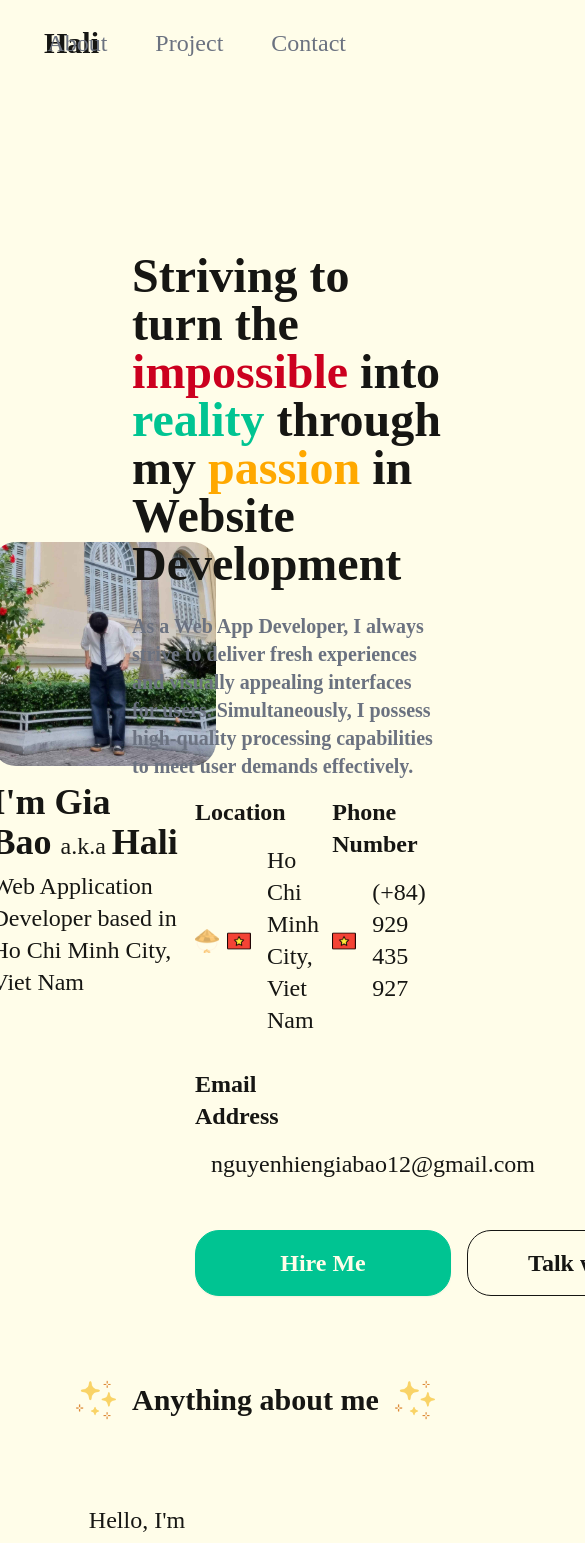
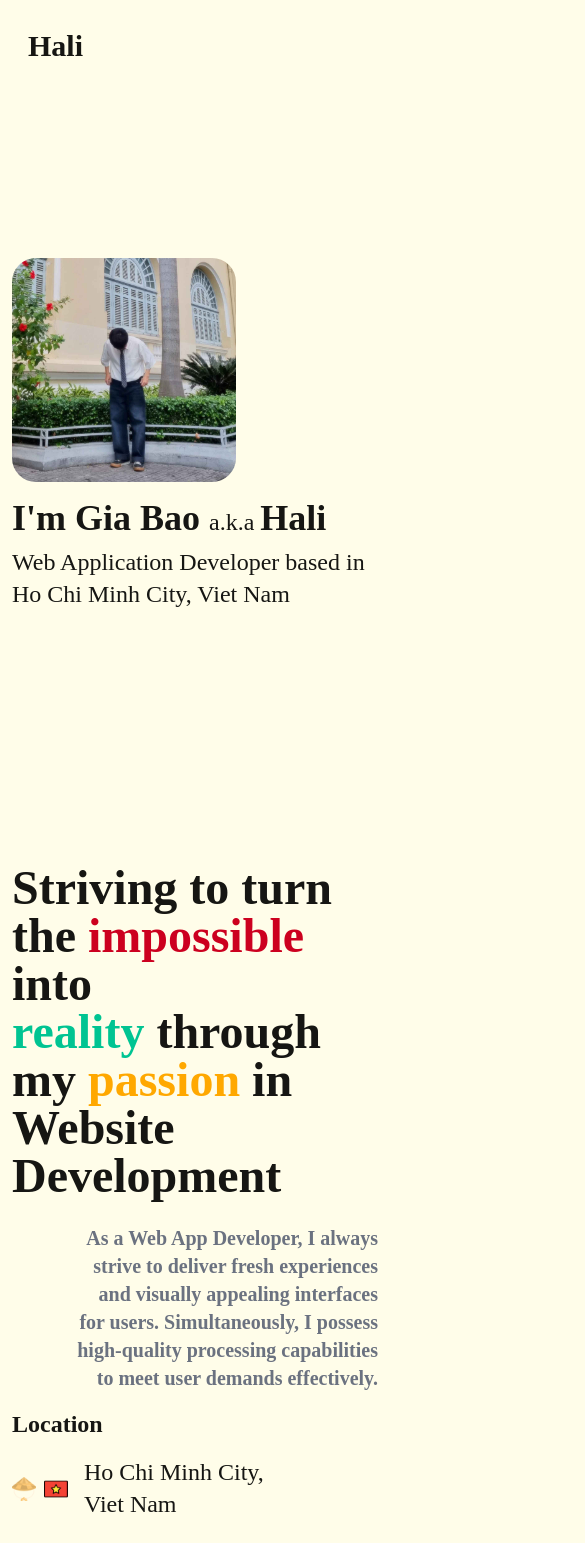
Before and after one commit to giabao12-hali/portfolio, a React (Vite) app: page / in a window 390 px wide. Shown: the top 1543 px of the page, 585 px wide, since content can reach past the window. Built offline with nearby package versions, Linux system fonts and the light colour scheme.

Commit message:
Add react-scroll-into-view package to dependencies

```diff
--- a/package.json
+++ b/package.json
@@ -14,7 +14,8 @@
     "lucide-react": "^0.446.0",
     "react": "^18.3.1",
     "react-dom": "^18.3.1",
-    "react-infinite-logo-slider": "^1.0.13"
+    "react-infinite-logo-slider": "^1.0.13",
+    "react-scroll-into-view": "^2.1.3"
   },
   "devDependencies": {
     "@eslint/js": "^9.9.0",
--- a/src/App.jsx
+++ b/src/App.jsx
@@ -8,6 +8,7 @@ import Aos from 'aos'
 import 'aos/dist/aos.css'
 import { useEffect } from 'react'
 import Slider from 'react-infinite-logo-slider'
+import ScrollIntoView from 'react-scroll-into-view'
 
 function App() {
 
@@ -19,8 +20,63 @@ function App() {
     <>
       <div className='w-full min-h-screen p-3'>
         <navbar>
-          <section>
-            <div className="navbar bg-base-100 px-8">
+          <div className='hidden sm:drawer sm:p-4'>
+            <input id='drawer-navbar' type='checkbox' className='drawer-toggle' />
+            <div className='drawer-content'>
+              <label className="group font-semibold text-3xl font-merriweatherFont transition duration-300 cursor-pointer drawer-button" htmlFor='drawer-navbar'>
+                Hali
+                <span className="block max-w-0 group-hover:max-w-14 transition-all duration-500 h-0.5 bg-error"></span>
+              </label>
+            </div>
+            <div className="drawer-side z-50">
+              <label htmlFor="drawer-navbar" aria-label="close sidebar" className="drawer-overlay"></label>
+              <ul className="menu bg-base-200 text-base-content min-h-full w-1/2 p-4">
+                <li>
+                  <ScrollIntoView selector='#about' alignToTop="true" className='cursor-pointer'>
+                    <a className="group text-gray-500 transition duration-300">
+                      About
+                      <span className="block max-w-0 group-hover:max-w-full transition-all duration-500 h-0.5 bg-gray-500"></span>
+                    </a>
+                  </ScrollIntoView>
+                </li>
+                <li>
+                  <ScrollIntoView selector='#projects' alignToTop="true" className='cursor-pointer'>
+                    <a className="group text-gray-500 transition duration-300">
+                      Project
+                      <span className="block max-w-0 group-hover:max-w-full transition-all duration-500 h-0.5 bg-gray-500"></span>
+                    </a>
+                  </ScrollIntoView>
+                </li>
+                <li>
+                  <ScrollIntoView selector='#projects' alignToTop="true" className='cursor-pointer'>
+                    <a className="group text-gray-500 transition duration-300">
+                      Contact
+                      <span className="block max-w-0 group-hover:max-w-full transition-all duration-500 h-0.5 bg-gray-500"></span>
+                    </a>
+                  </ScrollIntoView>
+                </li>
+                <div className="divider"></div>
+                <label className="swap swap-rotate">
+                  <input type="checkbox" className="theme-controller" value="darkTheme" />
+                  <svg
+                    className="swap-off h-10 w-10 fill-current"
+                    xmlns="http://www.w3.org/2000/svg"
+                    viewBox="0 0 24 24">
+                    <path
+                      d="M5.64,17l-.71.71a1,1,0,0,0,0,1.41,1,1,0,0,0,1.41,0l.71-.71A1,1,0,0,0,5.64,17ZM5,12a1,1,0,0,0-1-1H3a1,1,0,0,0,0,2H4A1,1,0,0,0,5,12Zm7-7a1,1,0,0,0,1-1V3a1,1,0,0,0-2,0V4A1,1,0,0,0,12,5ZM5.64,7.05a1,1,0,0,0,.7.29,1,1,0,0,0,.71-.29,1,1,0,0,0,0-1.41l-.71-.71A1,1,0,0,0,4.93,6.34Zm12,.29a1,1,0,0,0,.7-.29l.71-.71a1,1,0,1,0-1.41-1.41L17,5.64a1,1,0,0,0,0,1.41A1,1,0,0,0,17.66,7.34ZM21,11H20a1,1,0,0,0,0,2h1a1,1,0,0,0,0-2Zm-9,8a1,1,0,0,0-1,1v1a1,1,0,0,0,2,0V20A1,1,0,0,0,12,19ZM18.36,17A1,1,0,0,0,17,18.36l.71.71a1,1,0,0,0,1.41,0,1,1,0,0,0,0-1.41ZM12,6.5A5.5,5.5,0,1,0,17.5,12,5.51,5.51,0,0,0,12,6.5Zm0,9A3.5,3.5,0,1,1,15.5,12,3.5,3.5,0,0,1,12,15.5Z" />
+                  </svg>
+                  <svg
+                    className="swap-on h-10 w-10 fill-current"
+                    xmlns="http://www.w3.org/2000/svg"
+                    viewBox="0 0 24 24">
+                    <path
+                      d="M21.64,13a1,1,0,0,0-1.05-.14,8.05,8.05,0,0,1-3.37.73A8.15,8.15,0,0,1,9.08,5.49a8.59,8.59,0,0,1,.25-2A1,1,0,0,0,8,2.36,10.14,10.14,0,1,0,22,14.05,1,1,0,0,0,21.64,13Zm-9.5,6.69A8.14,8.14,0,0,1,7.08,5.22v.27A10.15,10.15,0,0,0,17.22,15.63a9.79,9.79,0,0,0,2.1-.22A8.11,8.11,0,0,1,12.14,19.73Z" />
+                  </svg>
+                </label>
+              </ul>
+            </div>
+          </div>
+          <div className="navbar bg-base-100 px-8 sm:hidden">
             <div className="navbar-start">
               <a href="#" className="group font-semibold text-3xl font-merriweatherFont transition duration-300">
                 Hali
@@ -29,21 +85,23 @@ function App() {
             </div>
             <div className="navbar-end">
               <div className="flex gap-12 text-2xl font-merriweatherFont">
-                  <a href="#" className="group text-gray-500 transition duration-300">
+                <a href="" className="group text-gray-500 transition duration-300">
                   Home
                   <span className="block max-w-0 group-hover:max-w-full transition-all duration-500 h-0.5 bg-gray-500"></span>
                 </a>
-
-                  <a href="#" className="group text-gray-500 transition duration-300">
+                <ScrollIntoView selector='#about' alignToTop="true" className='cursor-pointer'>
+                  <a className="group text-gray-500 transition duration-300">
                     About
                     <span className="block max-w-0 group-hover:max-w-full transition-all duration-500 h-0.5 bg-gray-500"></span>
                   </a>
+                </ScrollIntoView>
 
-                  <a href="#" className="group text-gray-500 transition duration-300">
+                <ScrollIntoView selector='#projects' alignToTop="true" className='cursor-pointer'>
+                  <a className="group text-gray-500 transition duration-300">
                     Project
                     <span className="block max-w-0 group-hover:max-w-full transition-all duration-500 h-0.5 bg-gray-500"></span>
                   </a>
-
+                </ScrollIntoView>
                 <a href="#" className="group text-gray-500 transition duration-300">
                   Contact
                   <span className="block max-w-0 group-hover:max-w-full transition-all duration-500 h-0.5 bg-gray-500"></span>
@@ -51,12 +109,11 @@ function App() {
               </div>
             </div>
           </div>
-          </section>
         </navbar>
         <main>
           <section>
-            <div className="profile w-full flex mt-44">
-              <div className="left w-2/4 flex flex-col items-center justify-center gap-4">
+            <div className="profile w-full flex mt-44 sm:flex-col sm:justify-center">
+              <div className="left w-2/4 flex flex-col items-center justify-center gap-4 sm:w-full">
                 <div className="avatar flex flex-col gap-4">
                   <div className="w-56 rounded-3xl" data-aos="fade-up" data-aos-duration="1000">
                     <img src={avatar} alt="Profile Picture" />
@@ -69,16 +126,16 @@ function App() {
                   </div>
                 </div>
               </div>
-              <div className="right w-2/4 flex flex-col items-center gap-4" data-aos="fade-up" data-aos-duration="2000">
-                <article className="about-me text-pretty" >
+              <div className="right w-2/4 flex flex-col items-center gap-4 sm:w-full" data-aos="fade-up" data-aos-duration="2000">
+                <article className="about-me text-pretty sm:text-balance">
                   <h3 className="font-bold text-5xl font-brygada1918Font pb-6">
                     Striving to turn the <span className="text-error"> impossible </span>into <span className="text-success">reality&nbsp;</span>through my&nbsp;<span className="text-warning">passion&nbsp;</span>in Website Development
                   </h3>
-                  <p className="text-gray-500 font-brygada1918Font text-xl font-bold max-w-3xl">
+                  <p className="text-gray-500 font-brygada1918Font text-xl font-bold max-w-3xl sm:text-end sm:w-full">
                     As a Web App Developer, I always strive to deliver fresh experiences and visually appealing interfaces for users. Simultaneously, I possess high-quality processing capabilities to meet user demands effectively.
                   </p>
                 </article>
-                <div className="w-full flex">
+                <div className="w-full flex sm:flex-col sm:gap-10">
                   <div className="w-3/4 flex flex-col">
                     <p className='location-title font-merriweatherFont text-2xl font-semibold'>Location</p>
                     <div className='location mt-4'>
@@ -91,7 +148,7 @@ function App() {
                     <p className='email-address-title font-merriweatherFont text-2xl font-semibold mt-8'>Email Address</p>
                     <div className='email-address mt-4'>
                       <div className='w-full flex items-center'>
-                        <Send className='w-4 h-4 mr-4 translate-y-px' />
+                        <Send className='w-4 h-4 mr-4 sm:mr-0 translate-y-px' />
                         <a href="mailto:nguyenhiengiabao12@gmail.com" className="group transition duration-300 text-2xl font-brygada1918Font">
                           nguyenhiengiabao12@gmail.com
                           <span className="block max-w-0 group-hover:max-w-full transition-all duration-500 h-0.5 bg-black"></span>
@@ -99,7 +156,7 @@ function App() {
                       </div>
                     </div>
                   </div>
-                  <div className="w-2/4 flex flex-col">
+                  <div className="w-2/4 flex flex-col sm:w-full">
                     <p className='phone-title font-merriweatherFont text-2xl font-semibold'>Phone Number</p>
                     <div className='location mt-4'>
                       <div className='w-full flex items-center'>
@@ -109,13 +166,13 @@ function App() {
                     </div>
                   </div>
                 </div>
-                <div className='w-full flex mt-8 gap-4'>
+                <div className='w-full flex mt-8 gap-4 sm:grid sm:grid-cols-2'>
+                  <button className='btn btn-success rounded-3xl h-auto p-4 btn-wide sm:w-full'>
                     <a href='/CV_ENG_NGUYENHIENGIABAO.pdf' download="CV_ENG_NGUYENHIENGIABAO" target='_blank' rel='noreferrer'>
-                    <button className='btn btn-success rounded-3xl h-auto p-4 btn-wide'>
-                      <p className='font-semibold text-[#FFFDE9] font-brygada1918Font text-2xl'>Hire Me</p>
+                      <p className='font-semibold text-[#FFFDE9]  font-brygada1918Font text-2xl'>Hire Me</p>
+                    </a>
                   </button>
-                  </a>
-                  <button className='btn btn-outline rounded-3xl h-auto p-4 btn-wide'>
+                  <button className='btn btn-outline rounded-3xl h-auto p-4 btn-wide sm:w-full'>
                     <a href="https://m.me/nguyengiabao01212" target='_blank'>
                       <p className='font-semibold font-brygada1918Font text-2xl'>Talk with me</p>
                     </a>
@@ -124,27 +181,29 @@ function App() {
               </div>
             </div>
           </section>
-          <div className="divider font-semibold text-3xl font-brygada1918Font my-24 px-12" data-aos="fade-up">
-            <img src={sparkle} className='w-10 h-10' />
+          <div id='about'></div>
+          <div className="divider font-semibold text-3xl font-brygada1918Font my-24 px-12 sm:p-0 sm:text-2xl" data-aos="fade-up" >
+            <img src={sparkle} className='w-10 h-10 sm:w-6 sm:h-6' />
             Anything about me
-            <img src={sparkle} className='w-10 h-10' />
+            <img src={sparkle} className='w-10 h-10 sm:w-6 sm:h-6' />
           </div>
           <section data-aos="fade-up">
-            <div className='anything-about-me grid grid-cols-3 my-12 px-24'>
+            <div className='anything-about-me grid grid-cols-3 my-12 px-24 text-balance text-2xl text-center font-buenardFont sm:flex sm:flex-col sm:gap-12 sm:px-10'>
               <div className='flex justify-center items-center'>
-                <p className='text-center text-balance text-2xl font-buenardFont'>Hello, I&apos;m Gia Bao, a Software Engineer with a background in studying at FPT Polytechnic College. I have gained practical experience by participating in various software development projects. Currently, my expertise is <span className='text-success'>primarily focused</span> on technologies related to <span className='text-[#67217a]'>.NET</span>, with additional experiences in the Frontend domain.
+                <p>Hello, I&apos;m Gia Bao, a Software Engineer with a background in studying at FPT Polytechnic College. I have gained practical experience by participating in various software development projects. Currently, my expertise is <span className='text-success'>primarily focused</span> on technologies related to <span className='text-[#67217a]'>.NET</span>, with additional experiences in the Frontend domain.
                 </p>
               </div>
               <div className='flex justify-center items-center'>
-                <p className='text-center text-balance text-2xl font-buenardFont'>I am eager to have the opportunity to contribute to problem-solving and bring new experiences to users. During my free time, I dedicate myself to learning new knowledge and practical applications, aiming to enhance my understanding and become an increasingly proficient programmer.</p>
+                <p>I am eager to have the opportunity to contribute to problem-solving and bring new experiences to users. During my free time, I dedicate myself to learning new knowledge and practical applications, aiming to enhance my understanding and become an increasingly proficient programmer.</p>
               </div>
               <div className='flex justify-center items-center'>
-                <p className='text-center text-balance text-2xl font-buenardFont'>My learning and exploration go beyond coding; I am passionate about generating innovative ideas to optimize values for everyone through the products I create. I look forward to opportunities that allow me to contribute to impactful solutions and provide new experiences for users.</p>
+                <p>My learning and exploration go beyond coding; I am passionate about generating innovative ideas to optimize values for everyone through the products I create. I look forward to opportunities that allow me to contribute to impactful solutions and provide new experiences for users.</p>
               </div>
             </div>
           </section>
+          <div id='projects'></div>
           <section className='px-12'>
-            <div className='my-24 flex flex-col justify-center'>
+            <div className='my-24 flex flex-col'>
               <div className='flex justify-center' data-aos="fade-up">
                 <p className='font-semibold text-3xl font-buenardFont'>TL;DR</p>
               </div>
@@ -163,7 +222,7 @@ function App() {
                           clipRule="evenodd" />
                       </svg>
                     </div>
-                    <div className="timeline-start mb-10 md:text-end">
+                    <div className="timeline-start mb-10 text-end">
                       <time className="font-mono italic">Jun 2023 ~ August 2023</time>
                       <div className="text-lg font-black">.NET Developer | Personal ASP.NET Blazor E-Commerce Website Project</div>
                       A personal project to develop an E-Commerce website using <span className='font-bold'>ASP.NET Blazor</span>. The project aims to provide a platform for users to purchase products and manage their accounts. The website will be designed with a user-friendly interface and optimized for performance and security to ensure a smooth shopping experience for users.
@@ -226,7 +285,7 @@ function App() {
                           clipRule="evenodd" />
                       </svg>
                     </div>
-                    <div className="timeline-start mb-10 md:text-end">
+                    <div className="timeline-start mb-10 text-end">
                       <time className="font-mono italic">January 2024 ~ February 2024</time>
                       <div className="text-lg font-black">Freelancer Front-End Developer | Metruyenchu</div>
                       A novel reading platform built using <span className='font-bold'>ReactJS</span> for the frontend and <span className='font-bold'>DaisyUI</span> for component-based styling, offering a responsive and user-friendly interface. The website ensures seamless navigation and enhances the reading experience with a modern, minimalist design.
@@ -300,7 +359,7 @@ function App() {
                           clipRule="evenodd" />
                       </svg>
                     </div>
-                    <div className="timeline-start mb-10 md:text-end">
+                    <div className="timeline-start mb-10 text-end">
                       <time className="font-mono italic">August 2024 ~ Present</time>
                       <div className="text-lg font-black">Learning Flutter & Dart</div>
                       Learning Flutter and Dart involves mastering a modern framework and programming language for building cross-platform mobile applications. Flutter offers a fast, efficient development process with a rich set of pre-designed widgets, while Dart is a clean, object-oriented language that enables high-performance, responsive UI development. Together, they allow for creating beautiful and scalable apps for iOS, Android, and beyond from a single codebase.
--- a/tailwind.config.js
+++ b/tailwind.config.js
@@ -22,6 +22,11 @@ export default {
         'loop-scroll': 'scroll 15s linear infinite',
       },
     },
+    screens: {
+      'sm': {'min': '320px', 'max': '767px'},
+      'md': {'min': '768px', 'max': '1023px'},
+      'lg': {'min': '1024px', 'max': '1279px'},
+    },
   },
   plugins: [
     require('daisyui'),
@@ -40,7 +45,19 @@ export default {
           "warning": "#ffa800",
           "error": "#cc001f",
         },
+        darkTheme: {
+          "primary": "#f5f4f2",
+          "secondary": "#424244",
+          "accent": "#7f7e7c",
+          "neutral": "#504f4d",
+          "base-100": "#222222",
+          "info": "#d6d5d3",
+          "success": "#f9f6df",
+          "warning": "#c2c1bc",
+          "error": "#881337",
+        }
       },
+
     ],
   },
 }
```
Also changed, not shown: 1 other file (tests, documents, lock files or other folders). Lines whose indentation alone changed are shown as unchanged.
